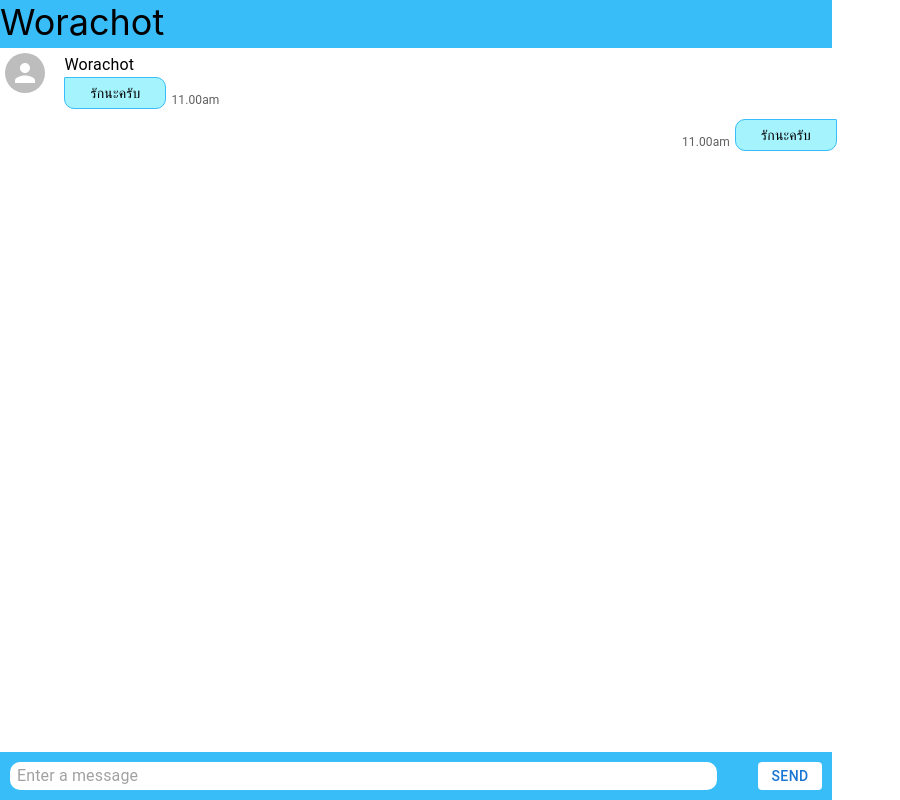
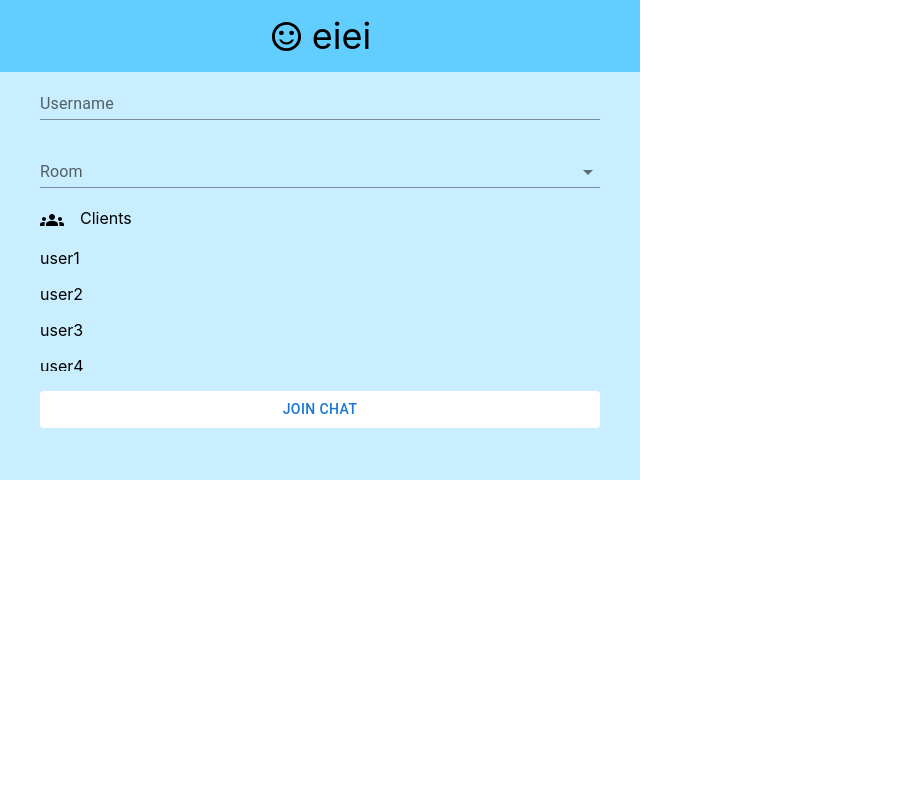
Before and after one commit to Petoxic/chat-application-backend, a React (Create React App) app in the folder frontend/: page / in a window 1280 px wide. Shown: the whole page, without its empty margins (0-900 px from the left). Built offline with nearby package versions, Linux system fonts and the light colour scheme.

Commit message:
add login panel

```diff
--- a/frontend/package.json
+++ b/frontend/package.json
@@ -5,6 +5,7 @@
   "dependencies": {
     "@emotion/react": "^11.10.6",
     "@emotion/styled": "^11.10.6",
+    "@mui/icons-material": "^5.11.16",
     "@mui/material": "^5.11.16",
     "@testing-library/jest-dom": "^5.16.5",
     "@testing-library/react": "^13.4.0",
--- a/frontend/src/App.js
+++ b/frontend/src/App.js
@@ -1,11 +1,14 @@
-import "./App.css";
+import React from "react";
+import styled from "@emotion/styled";
 
 import ChatRoom from "./components/chatRoom/ChatRoom";
+import LoginPanel from "./components/loginPage/LoginPanel";
 
 function App() {
   return (
     <div style={{ height: "100vh" }}>
-      <ChatRoom />
+      {/* <ChatRoom /> */}
+      <LoginPanel />
     </div>
   );
 }
--- /dev/null
+++ b/frontend/src/components/loginPage/LoginInput.js
@@ -0,0 +1,84 @@
+import React from "react";
+import styled from "@emotion/styled";
+import {
+  Input,
+  InputLabel,
+  FormControl,
+  Select,
+  MenuItem,
+  Button,
+} from "@mui/material";
+import GroupsIcon from "@mui/icons-material/Groups";
+
+import theme from "../../utils/theme";
+
+const LoginInput = () => {
+  const mockedUser = [
+    "user1",
+    "user2",
+    "user3",
+    "user4",
+    "user5",
+    "user6",
+    "user7",
+    "user8",
+  ];
+
+  const UsersList = mockedUser.map((user) => {
+    return <p>{user}</p>;
+  });
+
+  return (
+    <ContentContainer>
+      <FormControl variant="standard" sx={{ width: "100%" }}>
+        <InputLabel>Username</InputLabel>
+        <Input placeholder="Enter username" />
+      </FormControl>
+
+      <FormControl variant="standard" sx={{ width: "100%" }}>
+        <InputLabel>Room</InputLabel>
+        <Select label="Room">
+          <MenuItem value="Javascript">Javascript</MenuItem>
+          <MenuItem value="Python">Python</MenuItem>
+        </Select>
+      </FormControl>
+
+      <ClientsContainer>
+        <TitleContainer>
+          <GroupsIcon />
+          Clients
+        </TitleContainer>
+        <div style={{ overflow: "scroll" }}>{UsersList}</div>
+      </ClientsContainer>
+
+      <Button sx={{ width: "100%", backgroundColor: theme.color.white }}>
+        Join Chat
+      </Button>
+    </ContentContainer>
+  );
+};
+
+export default LoginInput;
+
+const ContentContainer = styled.div`
+  width: 100%;
+  height: 85%;
+  background-color: ${theme.color.ternary};
+  display: flex;
+  flex-direction: column;
+  gap: 1.25rem;
+  padding: 0 2.5rem;
+  box-sizing: border-box;
+`;
+
+const ClientsContainer = styled.div`
+  display: flex;
+  flex-direction: column;
+  height: 40%;
+`;
+
+const TitleContainer = styled.div`
+  display: flex;
+  flex-direction: row;
+  gap: 1rem;
+`;
--- /dev/null
+++ b/frontend/src/components/loginPage/LoginPanel.js
@@ -0,0 +1,38 @@
+import React from "react";
+import styled from "@emotion/styled";
+import SentimentSatisfiedAltIcon from '@mui/icons-material/SentimentSatisfiedAlt';
+
+import theme from "../../utils/theme";
+import LoginInput from "./LoginInput";
+
+const LoginPanel = () => {
+  return (
+    <ContentContainer>
+      <TitleBar>
+        <SentimentSatisfiedAltIcon fontSize="large" />
+        eiei
+      </TitleBar>
+      <LoginInput />
+    </ContentContainer>
+  );
+};
+
+export default LoginPanel;
+
+const ContentContainer = styled.div`
+  width: 50%;
+  height: 60%;
+`;
+
+const TitleBar = styled.div`
+  width: 100%;
+  height: 15%;
+  background-color: ${theme.color.primary};
+  font-size: 2.25rem;
+  margin: 0;
+  display: flex;
+  flex-direction: row;
+  justify-content: center;
+  align-items: center;
+  gap: 0.5rem;
+`;
--- a/frontend/src/utils/theme.js
+++ b/frontend/src/utils/theme.js
@@ -1,6 +1,9 @@
 const color = {
-  primary: "#38BDF8",
-  secondary: "#A5F3FC",
+  // primary: "#38BDF8",
+  primary: "#62CDFF",
+  // secondary: "#A5F3FC",
+  secondary: "#97DEFF",
+  ternary: "#C9EEFF",
   white: "#FFFFFF",
   black: "#000000",
   gray0: "#D9D9D9",
```
Also changed, not shown: 1 other file (tests, documents, lock files or other folders).
